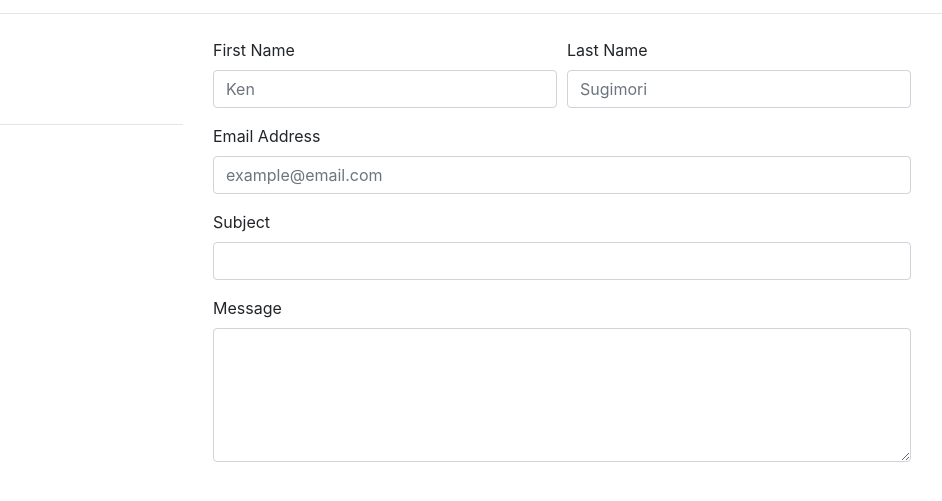
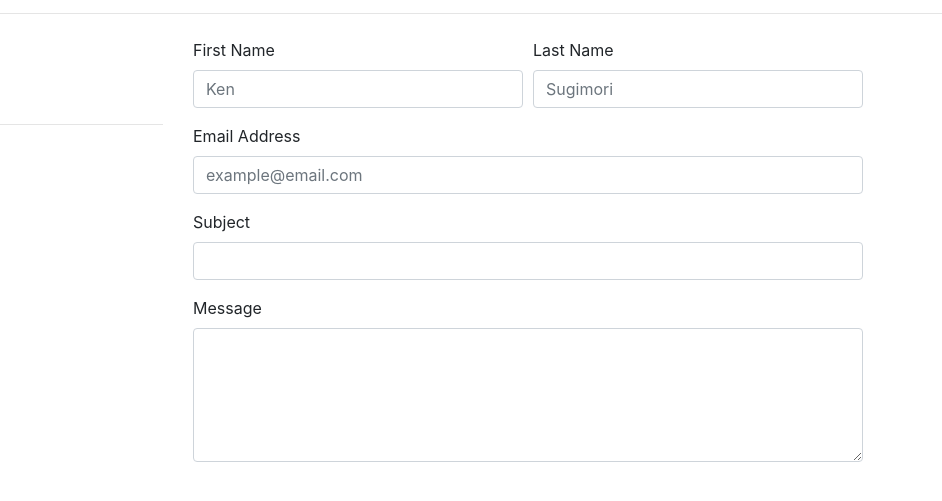
Before and after one commit to MBatoon1996/portfolio, a plain HTML site: page contact.html in a window 1280 px wide. Shown: the part 119-620 px from the top of the page, 338-1280 px from the left. Drawn offline with nearby package versions, Linux system fonts and the light colour scheme.

Commit message:
small css changes

```diff
--- a/style.css
+++ b/style.css
@@ -54,3 +54,8 @@ nav {
   padding-left: 5em;
   padding-right: 5em;
 }
+
+/* Contact */
+#contactContainer {
+  max-width: 1200px;
+}
```
Also changed, not shown: contact.html (+2 -0 lines).
